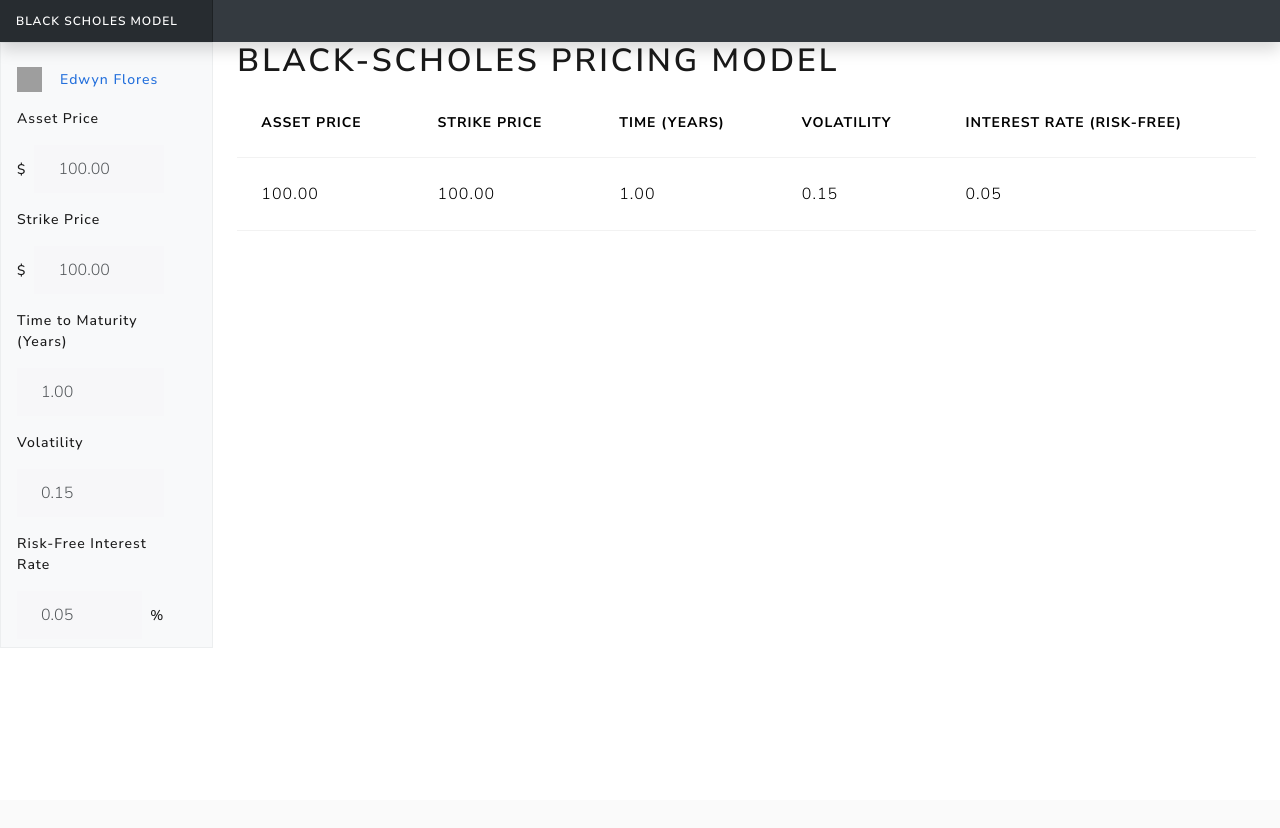
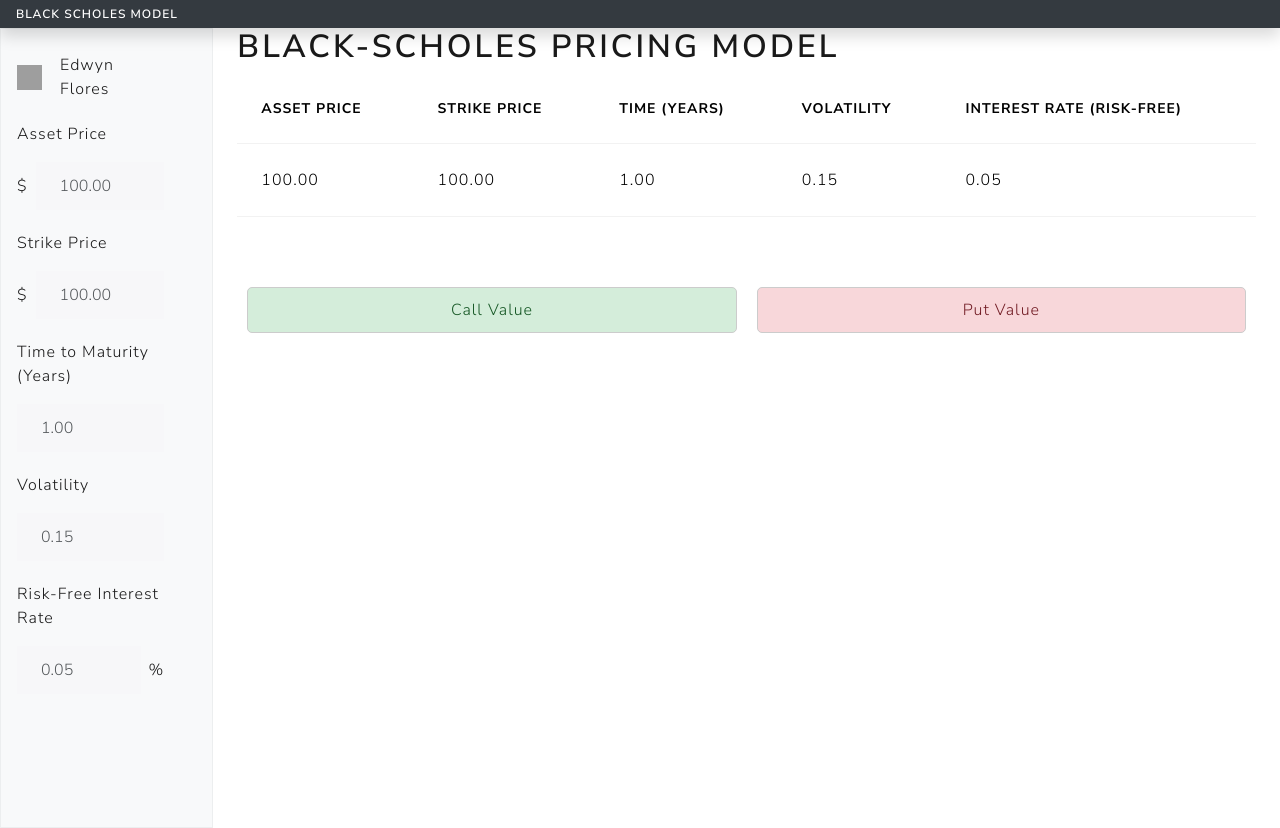
Before and after one commit to f-edwyn/blackscholeswebsite, a Django app: page / in a window 1280 px wide. Before the commit the page ends 648 px from the top, so only its background shows below. Run offline with Django 4.2, Linux system fonts and the light colour scheme; some libraries are stand-ins or nearby versions; grey boxes are pictures that could not be loaded.

Commit message:
Completed call and put valuation displays along with adjusting css errors for input variables

```diff
--- a/blackscholeswebsite/static/css/dashboard.css
+++ b/blackscholeswebsite/static/css/dashboard.css
@@ -1,45 +1,32 @@
-.bi {
-    display: inline-block;
-    width: 1rem;
-    height: 1rem;
-  }
+/* sidebar.css */
 
-  /*
-   * Sidebar
-   */
+.sidebar {
+  /* Ensure the sidebar occupies the full height of the viewport */
+  height: 100vh;
+  overflow-y: auto; /* Allow scrolling if content overflows */
+}
 
-  @media (min-width: 768px) {
-    .sidebar .offcanvas-lg {
-      position: -webkit-sticky;
-      position: sticky;
-      top: 48px;
-    }
-  }
+.nav-item {
+  display: flex;
+  flex-direction: column;
+  /* align-items: center; Center items horizontally */
+  margin-bottom: 5px; /* Space between items */
+}
 
-  .sidebar .nav-link {
-    font-size: .875rem;
-    font-weight: 500;
-  }
+.nav-link {
+  display: flex;
+  align-items: center;
+  gap: 2px;
+}
 
-  .sidebar .nav-link.active {
-    color: #2470dc;
-  }
-
-  .sidebar-heading {
-    font-size: .75rem;
-  }
-
-  /*
-   * Navbar
-   */
-
-  .navbar-brand {
-    padding-top: .75rem;
-    padding-bottom: .75rem;
-    background-color: rgba(0, 0, 0, .25);
-    box-shadow: inset -1px 0 0 rgba(0, 0, 0, .25);
-  }
-
-  .navbar .form-control {
-    padding: .75rem 1rem;
-  }
+.invalid-feedback {
+  display: block; /* Ensure feedback is block-level */
+  width: calc(100% - 10px); /* Adjust width to account for padding */
+  padding-left: 5px; /* Add space to the left of the text */
+  text-align: left; /* Align text to the left */
+  color: red; /* Optional: Style text color */
+  margin-top: 5px; /* Space above feedback */
+  font-size: 0.875rem; /* Adjust font size if needed */
+  display: none; /* Hide feedback by default, show with JavaScript or conditionally */
+  margin-left: 20px;
+}
--- /dev/null
+++ b/blackscholeswebsite/static/css/valuation.css
@@ -0,0 +1,35 @@
+/* valuation.css */
+
+.box {
+    display: flex;
+    flex-direction: column;
+    align-items: center;
+    justify-content: center;
+    padding: 10px;
+    border: 1px solid #ccc;
+    border-radius: 5px;
+    text-align: center;
+    color: #ffffff; /* Default text color */
+    flex: 1; /* Make each box grow equally */
+    box-sizing: border-box; /* Include padding and border in element's total width and height */
+    margin: 50px 10px; /* Add horizontal margin between the boxes */
+}
+
+.callValueFeedback {
+    background-color: #d4edda; /* Light green background */
+    color: #155724; /* Dark green text */
+}
+
+.putValueFeedback {
+    background-color: #f8d7da; /* Light red background */
+    color: #721c24; /* Dark red text */
+}
+
+.pricing-container {
+    display: flex;
+    flex-direction: row; /* Align boxes horizontally */
+    justify-content: space-between; /* Distribute space between boxes */
+    width: 100%; /* Full width */
+    margin-top: 20px;
+    box-sizing: border-box; /* Include padding and border in element's total width and height */
+}
--- a/blackscholeswebsite/static/js/main.js
+++ b/blackscholeswebsite/static/js/main.js
@@ -1,3 +1,6 @@
+const callValueFeedBackArea = document.querySelector(".callValueFeedback")
+const putValueFeedBackArea = document.querySelector(".putValueFeedback")
+
 function updateModelValue(elementID, updatedValue) {
     const modelElement = "model".concat(elementID.charAt(0).toUpperCase() + elementID.slice(1))
     var existingValue = document.getElementById(modelElement)
@@ -20,9 +23,9 @@ function calculateModelValuation() {
         if (data.calculation_error) {
             console.log(data.calculation_error)
         }
-        console.log(data)
-        console.log(data.call_value)
-        console.log(data.put_value)
-        console.log(typeof(data.call_value))
+        callValueFeedBackArea.style.display = "block"
+        callValueFeedBackArea.innerHTML = `<h5>Call Value</h5><p>$${data.call_value}</p>`
+        putValueFeedBackArea.style.display = "block"
+        putValueFeedBackArea.innerHTML = `<h5>Put Value</h5><p>$${data.put_value}</p>`
     });
 }
--- a/templates/model/index.html
+++ b/templates/model/index.html
@@ -1,11 +1,13 @@
 {% extends 'base.html' %}
 
+{% load static %}
+
 {% block content %}
-<head>
-    <h1>Black-Scholes Pricing Model</h1>
-</head>
-<body>
-    <table class="table">
+<link href="{% static 'css/valuation.css' %}" rel="stylesheet">
+
+<h1>Black-Scholes Pricing Model</h1>
+
+<table class="table">
     <thead class="thead-dark">
         <tr>
             <th scope="col">Asset Price</th>
@@ -24,6 +26,11 @@
             <td id="modelRfiRate">0.05</td>
         </tr>
     </tbody>
-    </table>
-</body>
+</table>
+
+<div class="pricing-container">
+    <div class="box callValueFeedback">Call Value</div>
+    <div class="box putValueFeedback">Put Value</div>
+</div>
+
 {% endblock content %}
```
